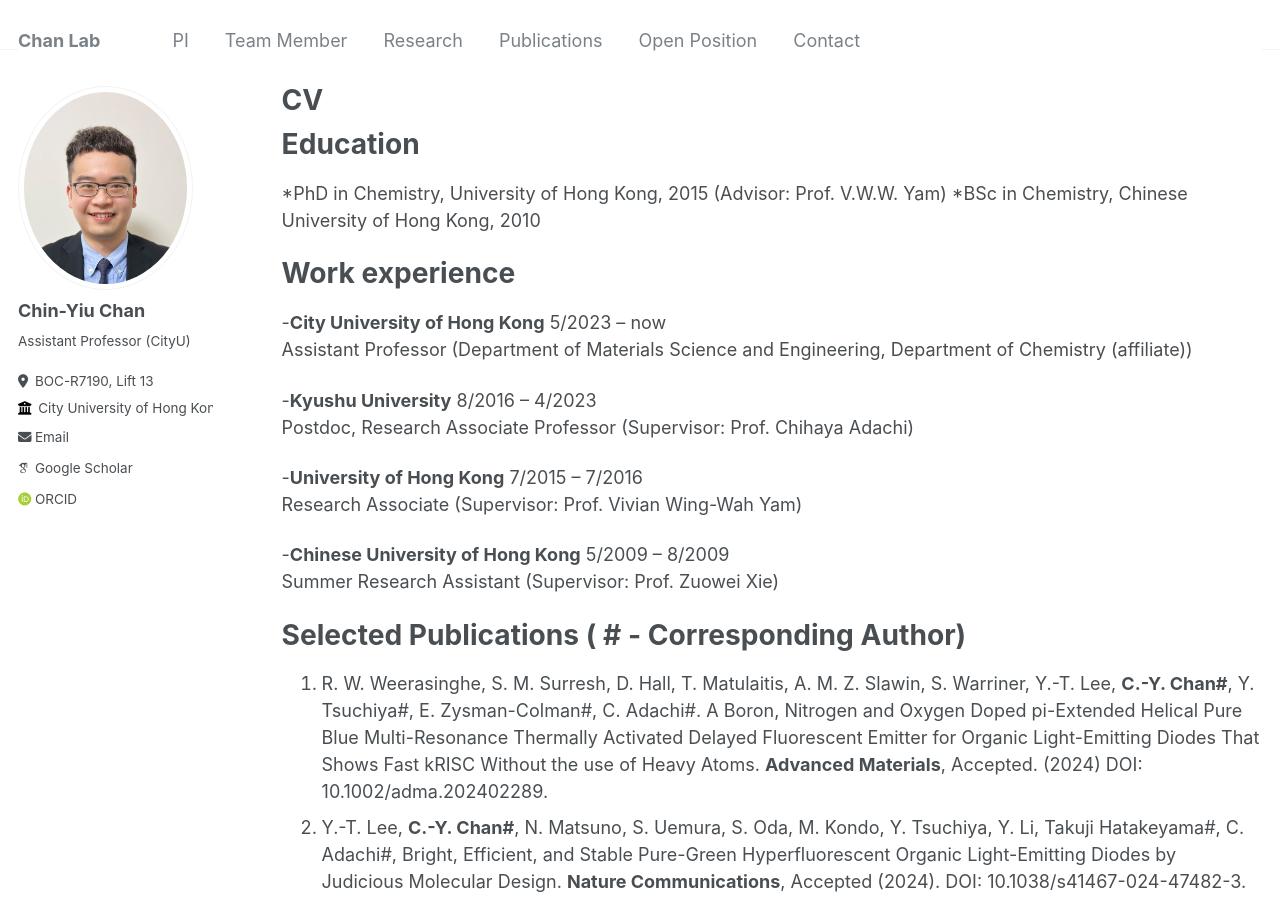
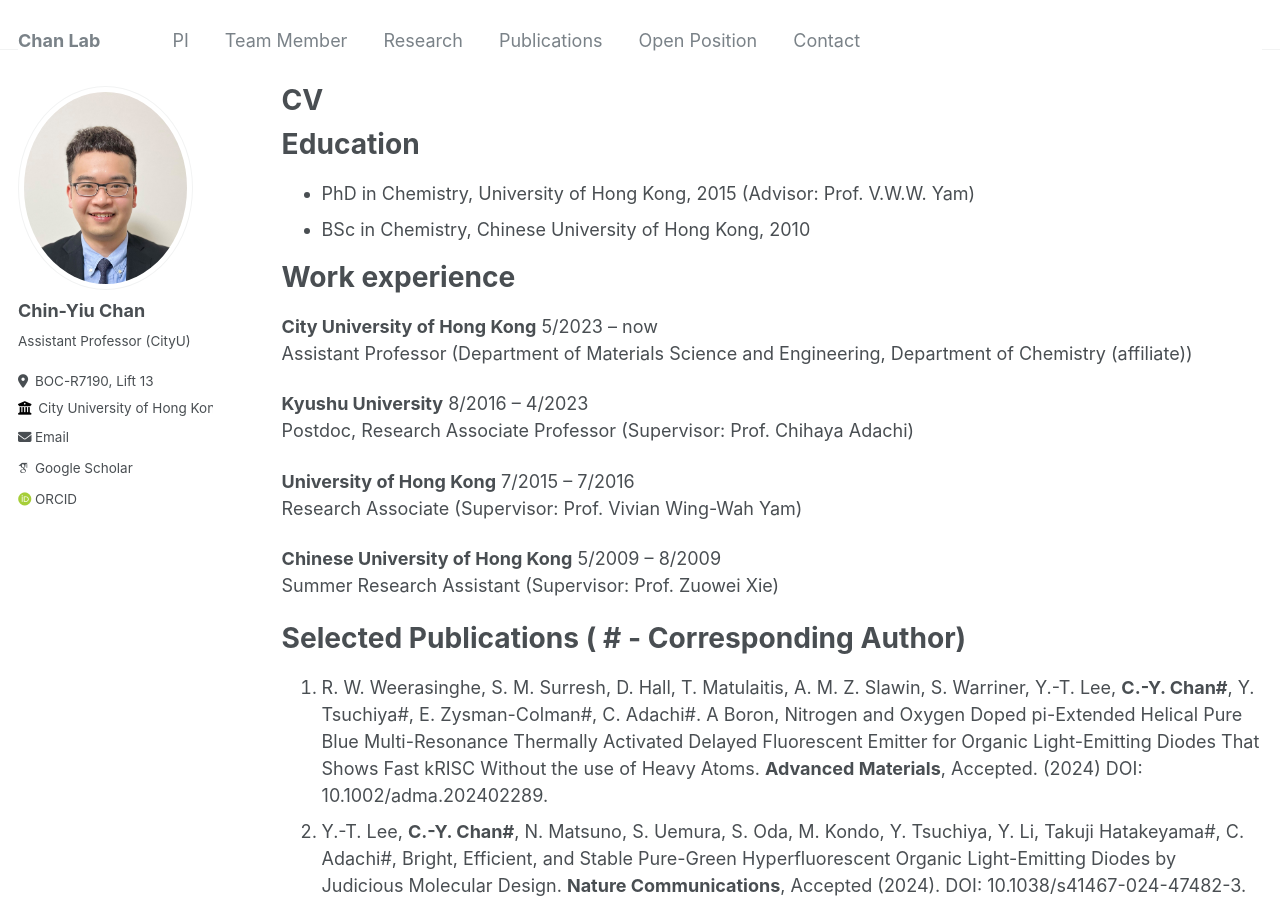
Before and after one commit to cychan-chem/chinychan.github.io, a Jekyll site: the page built from _pages/cv.md, in a window 1280 px wide and 900 px high. Built offline with Jekyll 4.4.1, drawn with Linux system fonts in a browser that asks for light colours; some web fonts are replaced.

Commit message:
Update cv.md

```diff
--- a/_pages/cv.md
+++ b/_pages/cv.md
@@ -11,21 +11,21 @@ redirect_from:
 
 Education
 ======
-*PhD in Chemistry, University of Hong Kong, 2015 (Advisor: Prof. V.W.W. Yam)
-*BSc in Chemistry, Chinese University of Hong Kong, 2010
+* PhD in Chemistry, University of Hong Kong, 2015 (Advisor: Prof. V.W.W. Yam)
+* BSc in Chemistry, Chinese University of Hong Kong, 2010
 
 Work experience
 ======
--**City University of Hong Kong** 5/2023 – now
+**City University of Hong Kong** 5/2023 – now
 Assistant Professor (Department of Materials Science and Engineering, Department of Chemistry (affiliate))
 
--**Kyushu University** 8/2016 – 4/2023
+**Kyushu University** 8/2016 – 4/2023
 Postdoc, Research Associate Professor (Supervisor: Prof. Chihaya Adachi)
 
--**University of Hong Kong** 7/2015 – 7/2016
+**University of Hong Kong** 7/2015 – 7/2016
  Research Associate (Supervisor: Prof. Vivian Wing-Wah Yam)
 
--**Chinese University of Hong Kong** 5/2009 – 8/2009
+**Chinese University of Hong Kong** 5/2009 – 8/2009
 Summer Research Assistant (Supervisor: Prof. Zuowei Xie)
 
 Selected Publications ( # - Corresponding Author)
```
